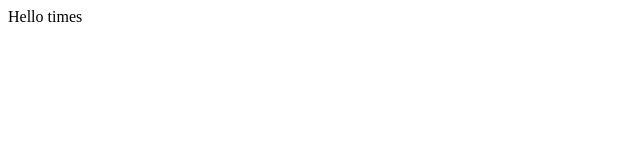
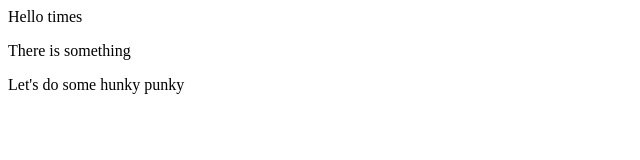
Before and after one commit to Shipon-Chakraborty/my-sec-repo, a plain HTML site: page index.html in a window 1280 px wide. Shown: the whole page, without its empty margins (0-640 px from the left). Drawn offline with Linux system fonts and the light colour scheme.

Commit message:
added pera

```diff
--- a/index.html
+++ b/index.html
@@ -8,5 +8,7 @@
 </head>
 <body>
    Hello times
+   <p>There is something</p>
+   <p>Let's do some hunky punky</p>
 </body>
 </html>
```
